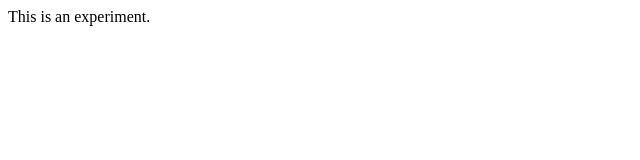
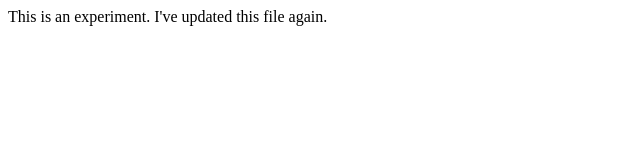
Before and after one commit to narendra-sajwani/my-portfolio, a plain HTML site: page experiment.html in a window 1280 px wide. Shown: the whole page, without its empty margins (0-640 px from the left). Drawn offline with Linux system fonts and the light colour scheme.

Commit message:
experiment 2

```diff
--- a/experiment.html
+++ b/experiment.html
@@ -8,5 +8,6 @@
 </head>
 <body>
     This is an experiment.
+    I've updated this file again.
 </body>
 </html>
```
